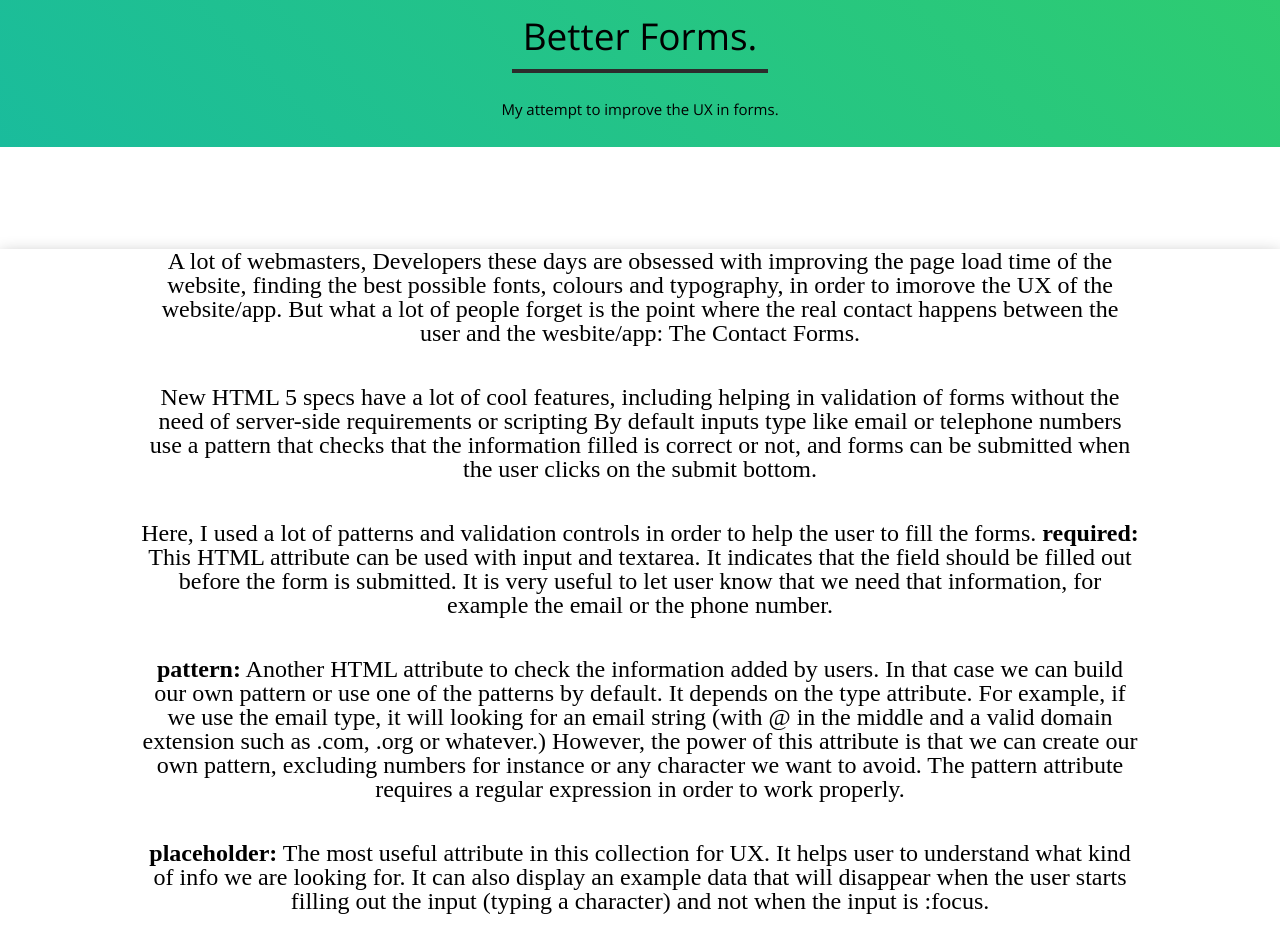
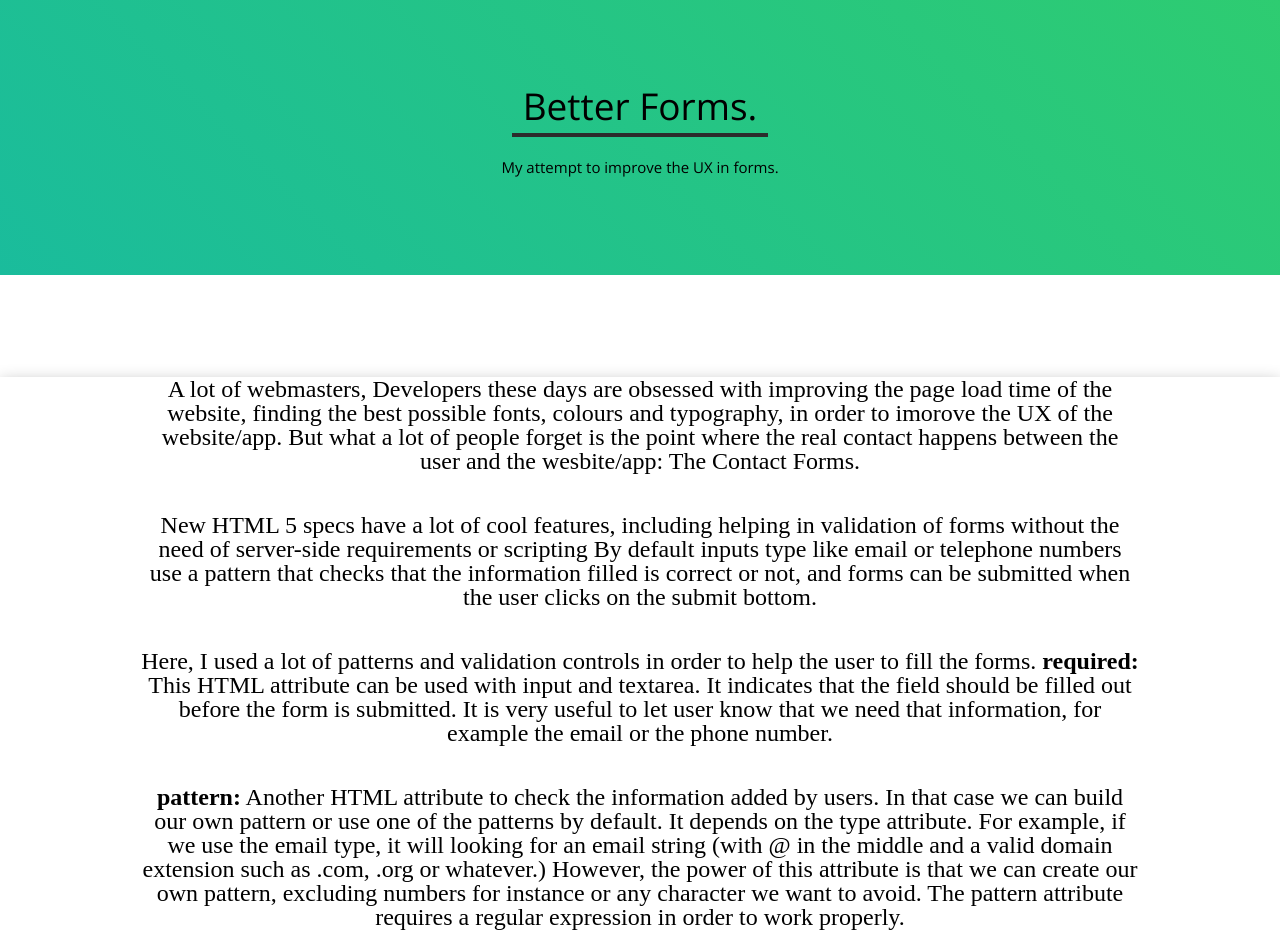
Before and after one commit to askhubchandani/better-forms, a plain HTML site: page index.html in a window 1280 px wide. Shown: the top 932 px of the page. Drawn offline with nearby package versions, Linux system fonts and the light colour scheme; a script that the page names is missing.

Commit message:
Update style.css

```diff
--- a/css/style.css
+++ b/css/style.css
@@ -109,12 +109,12 @@ a {
 /* Main Section Stling */
 
 #main {
-    padding: 10px 0;
+    padding: 80px 0;
      background: linear-gradient(45deg, #1abc9c,#2ecc71);
 }
 
 #main h1 {
-    margin-bottom: 8px;
+    margin-bottom: 2px;
     font-size: 32px;
     font-family: 'Open Sans', arial, sans-serif;
     font-weight: 400;
@@ -122,7 +122,7 @@ a {
 
 #main hr {
     width: 20%;
-    margin: 0 auto 26px auto;
+    margin: 0 auto 20px auto;
     height: 4px;
     background: #2c2c2c;
     border: none;
```
